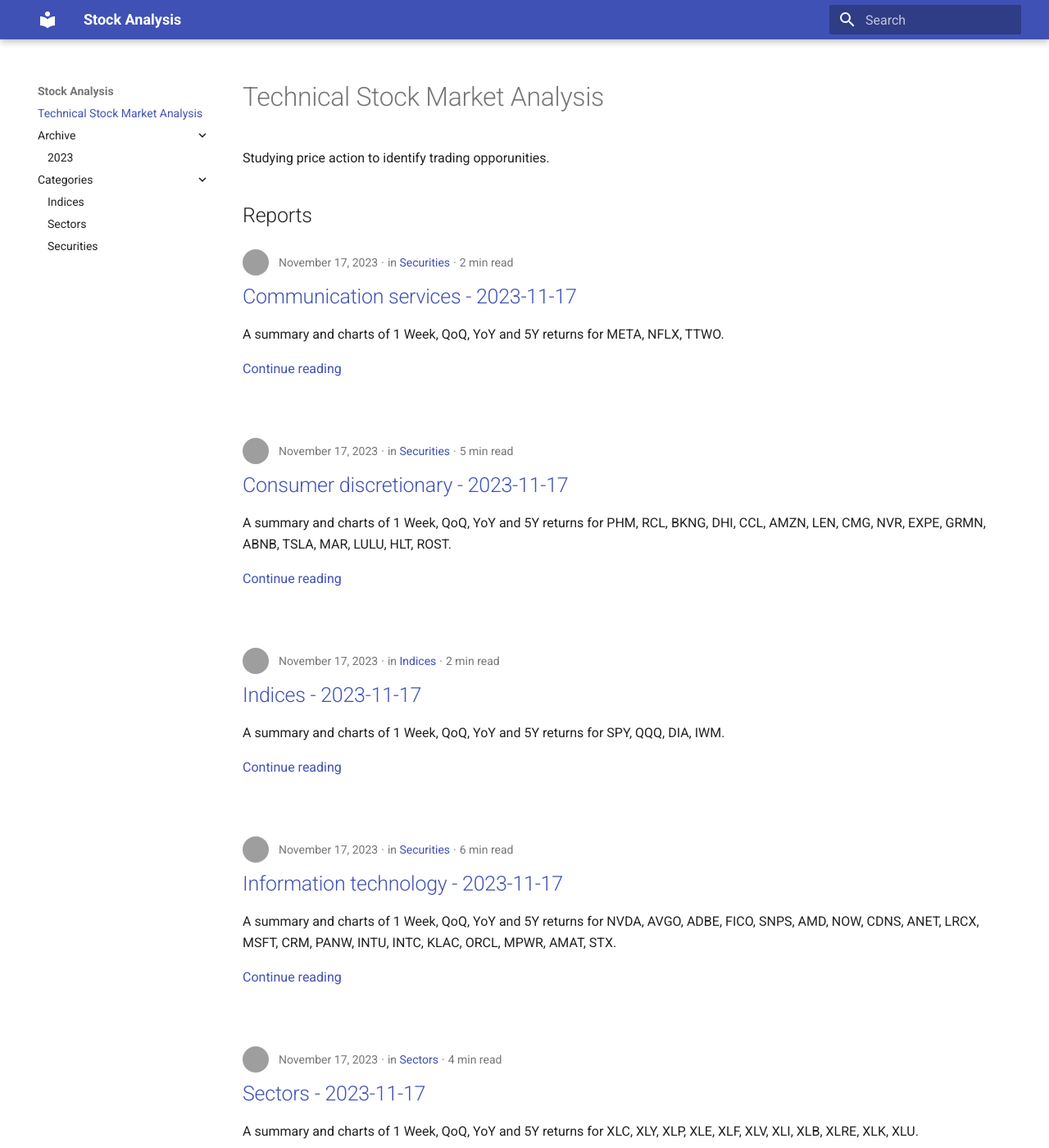
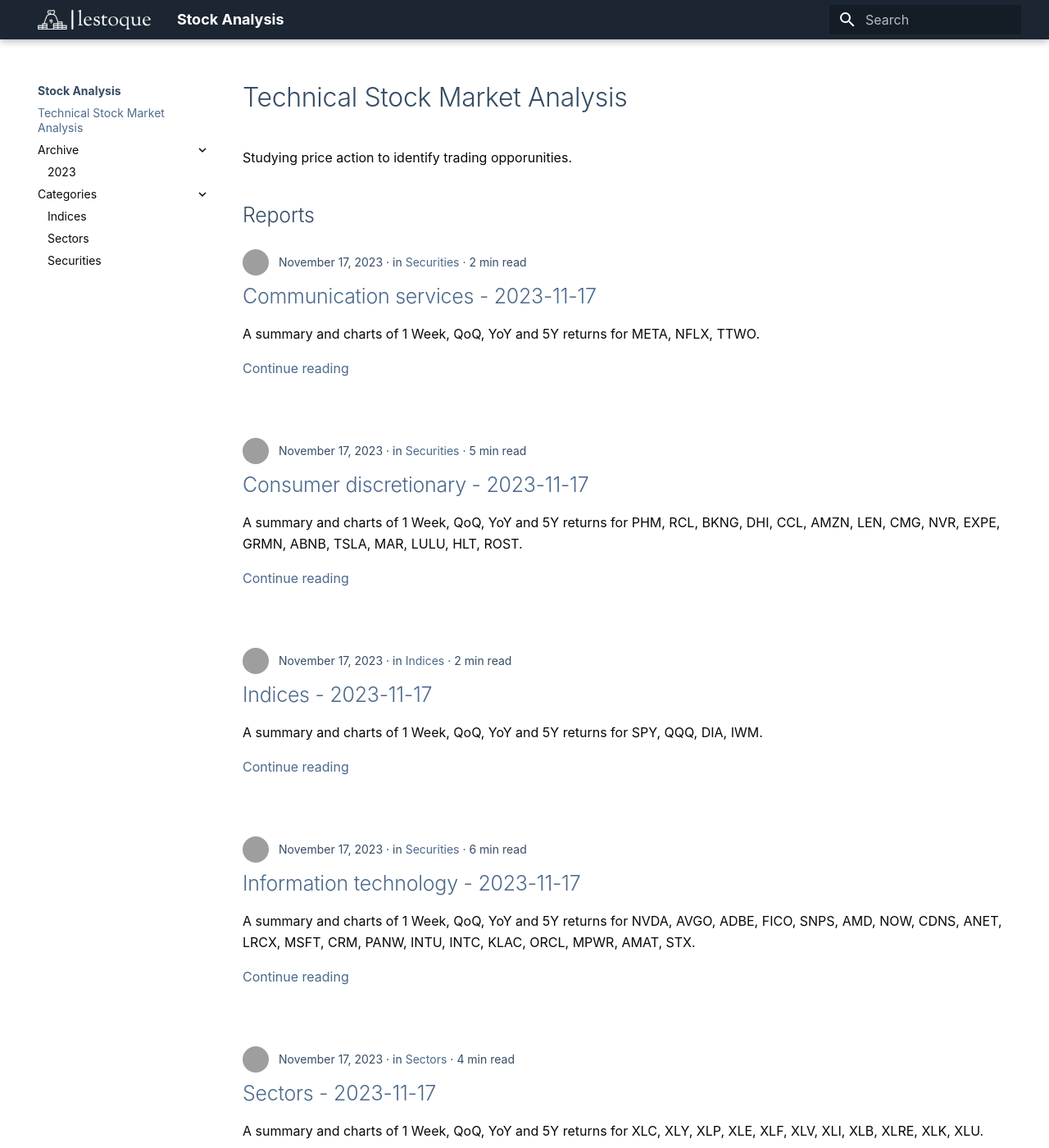
Before and after one commit to lbsonley/stock-reports, an MkDocs documentation site: the page built from pages/index.md, in a window 1280 px wide and 1400 px high. Shown: the whole window at 82% size. Built offline with MkDocs 1.6.1 and Material for MkDocs 9.7.7, drawn with Linux system fonts in a browser that asks for light colours; some web fonts are replaced; comment, search, counter and statistics services are not loaded; grey boxes are pictures that could not be loaded.

Commit message:
feat: update theme - colors, font, logos

```diff
--- a/mkdocs.yml
+++ b/mkdocs.yml
@@ -2,6 +2,12 @@ site_name: Stock Analysis
 docs_dir: pages
 theme:
   name: material
+  logo: assets/img/logo-white.png
+  favicon: assets/img/logo-icon-only.png
+  font:
+    text: Sorts Mill Goudy
+  palette:
+    scheme: finance
   features:
     - navigation.expand
     - navigation.instant
@@ -27,6 +33,9 @@ plugins:
         - Trades
   - table-reader
   - print-site
+extra_css:
+  - css/color.css
+  - css/typography.css
 extra_javascript:
   - https://unpkg.com/tablesort@5.3.0/dist/tablesort.min.js
   - js/tablesort.js
--- /dev/null
+++ b/pages/css/color.css
@@ -0,0 +1,17 @@
+/*
+  color scheme inspired by brevanhoward
+  base color: #141c25
+  https://www.colorhexa.com/141c25
+*/
+
+[data-md-color-scheme="finance"] {
+  --md-primary-fg-color: #1b2632;
+  --md-primary-fg-color--light: #29394b;
+  --md-primary-fg-color--dark: #141c25;
+
+  --md-default-fg-color: #141c25;
+  --md-default-fg-color--light: #364c65;
+
+  --md-typeset-color: #06090c;
+  --md-typeset-a-color: #4b698b;
+}
--- /dev/null
+++ b/pages/css/typography.css
@@ -0,0 +1,8 @@
+h1,
+h2,
+h3,
+h4,
+h5,
+h6 {
+  color: var(--md-default-fg-color--light);
+}
```
Also changed, not shown: pages/assets/img/logo-icon-only.png (added), pages/assets/img/logo-white.png (added).
